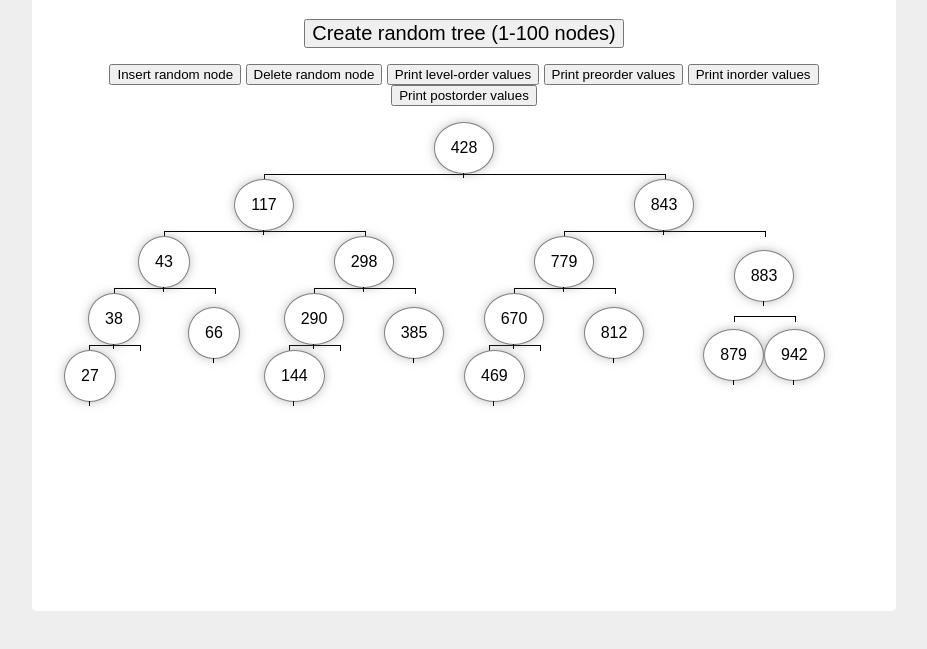
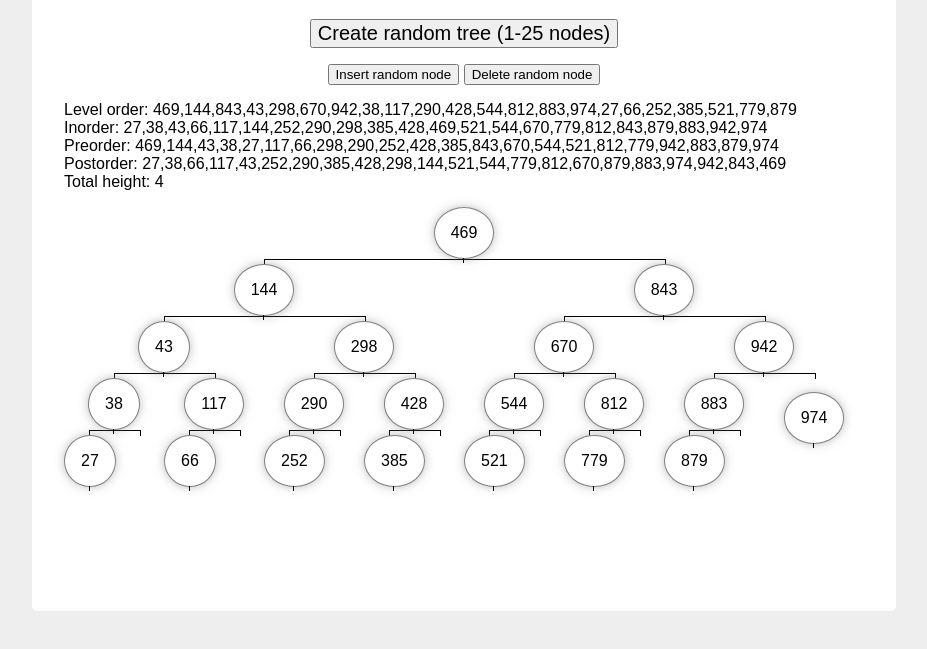
Before and after one commit to stephengroe/top-binary-search-tree, a plain HTML site: page index.html in a window 1280 px wide. Shown: the part 101-750 px from the top of the page, without its empty margins (176-1103 px from the left). Drawn offline with Linux system fonts and the light colour scheme.

Commit message:
Add height function

```diff
--- a/binary-search-tree.js
+++ b/binary-search-tree.js
@@ -12,14 +12,14 @@ function buildTree(sourceArray) {
     buildTree(array.slice(midpoint + 1, array.length))
   );
   return newNode;
-}
+};
 
 // Factory functions
 function createTree(root) {
   return {
     root,
   }
-}
+};
 
 function createNode(value, left=null, right=null) {
   return {
@@ -27,17 +27,41 @@ function createNode(value, left=null, right=null) {
     left,
     right,
   }
-}
+};
 
 // Render tree
 function renderTree(root) {
-  const container = document.querySelector("#tree-container");
 
-  while (container.firstChild) {
-    container.removeChild(container.firstChild);
+  // Render tree
+  const treeContainer = document.querySelector("#tree-container");
+
+  while (treeContainer.firstChild) {
+    treeContainer.removeChild(treeContainer.firstChild);
   }
-  container.append(renderNode(root));
-}
+  treeContainer.append(renderNode(root));
+
+  // Render data
+  const dataContainer = document.querySelector("#data-container");
+
+  while (dataContainer.firstChild) {
+    dataContainer.removeChild(dataContainer.firstChild);
+  }
+
+  const br1 = document.createElement("br");
+  const br2 = document.createElement("br");
+  const br3 = document.createElement("br");
+  const br4 = document.createElement("br");
+
+  dataContainer.append(`Level order: ${levelOrder(rootNode)}`);
+  dataContainer.append(br1);
+  dataContainer.append(`Inorder: ${inorder(rootNode)}`);
+  dataContainer.append(br2);
+  dataContainer.append(`Preorder: ${preorder(rootNode)}`);
+  dataContainer.append(br3);
+  dataContainer.append(`Postorder: ${postorder(rootNode)}`);
+  dataContainer.append(br4);
+  dataContainer.append(`Total height: ${height(rootNode)}`);
+};
 
 function renderNode(root) {
   let nodeContainer = document.createElement("div");
@@ -69,7 +93,7 @@ function renderNode(root) {
 
   nodeContainer.append(nodeContent, branchContainer);
   return nodeContainer;
-}
+};
 
 // Generate random array
 function generateArray(length) {
@@ -78,19 +102,19 @@ function generateArray(length) {
     array.push(Math.round(Math.random() * 1000));
   }
   return array;
-}
+};
 
 // Remove duplicates and sort array
 function prepArray(array) {
   const uniqueSet = new Set([...array]);
   return Array.from(uniqueSet).sort((a, b) => a - b);
-}
+};
 
 function refreshTree() {
-  nodeArray = generateArray(Math.ceil(Math.random() * 20));
+  nodeArray = generateArray(Math.ceil(Math.random() * 25));
   rootNode = buildTree(nodeArray);
   renderTree(rootNode);
-}
+};
 
 // Insert, delete, search
 function insertNode(node, root) {
@@ -183,8 +207,17 @@ function isLeaf(node) {
   return false;
 };
 
+function height(node) {
+  if (isLeaf(node)) return 0;
+
+  const array = [];
+  if (node.right !== null) array.push(1 + height(node.right));
+  if (node.left !== null) array.push(1 + height(node.left));
+
+  return Math.max(...array);
+};
+
 // Print values
-
 function levelOrder(root) {
   const valueArray = [];
   const stack = [root];
@@ -196,8 +229,8 @@ function levelOrder(root) {
     if (node.right) stack.push(node.right);
   }
 
-  return valueArray;
-}
+  return valueArray.flat(Infinity);
+};
 
 function preorder(root) {
   const valueArray = [];
@@ -207,8 +240,8 @@ function preorder(root) {
   if (root.left !== null) valueArray.push(preorder(root.left));
   if (root.right !== null) valueArray.push(preorder(root.right));
 
-  return valueArray;
-}
+  return valueArray.flat(Infinity);
+};
 
 function inorder(root) {
   const valueArray = [];
@@ -218,8 +251,8 @@ function inorder(root) {
   valueArray.push(root.value);
   if (root.right !== null) valueArray.push(inorder(root.right));
 
-  return valueArray;
-}
+  return valueArray.flat(Infinity);
+};
 
 function postorder(root) {
   const valueArray = [];
@@ -229,9 +262,8 @@ function postorder(root) {
   if (root.right !== null) valueArray.push(postorder(root.right));
   valueArray.push(root.value);
 
-  return valueArray;
-}
-
+  return valueArray.flat(Infinity);
+};
 
 // Initialize
 let rootNode;
@@ -249,37 +281,11 @@ document.querySelector("#insert-button").addEventListener("click", () => {
 });
 
 document.querySelector("#delete-button").addEventListener("click", () => {
-  deleteNode(
-    nodeArray[Math.floor(Math.random() * nodeArray.length)],
-    rootNode);
+  const nodeList = inorder(rootNode);
+  const randomIndex = Math.floor(Math.random() * nodeList.length);
+  deleteNode(nodeList[randomIndex], rootNode);
   renderTree(rootNode);
 });
-
-document.querySelector("#level-order-button").addEventListener("click", () => {
-  const p = document.createElement("p");
-  p.textContent = `Level order: ${levelOrder(rootNode)}`;
-  document.querySelector("output").append(p);
-});
-
-document.querySelector("#preorder-button").addEventListener("click", () => {
-  const p = document.createElement("p");
-  p.textContent = `Preorder: ${preorder(rootNode)}`;
-  document.querySelector("output").append(p);
-});
-
-document.querySelector("#inorder-button").addEventListener("click", () => {
-  const p = document.createElement("p");
-  p.textContent = `Inorder: ${inorder(rootNode)}`;
-  document.querySelector("output").append(p);
-});
-
-document.querySelector("#postorder-button").addEventListener("click", () => {
-  const p = document.createElement("p");
-  p.textContent = `Postorder: ${postorder(rootNode)}`;
-  document.querySelector("output").append(p);
-});
-
-
 
 const prettyPrint = (node, prefix = "", isLeft = true) => {
   if (node === null) {
--- a/index.html
+++ b/index.html
@@ -10,15 +10,12 @@
 <body>
   <div id="wrapper">
     <h1>Binary Search Tree</h1>
-    <button id="new-tree-button">Create random tree (1-100 nodes)</button>
+    <button id="new-tree-button">Create random tree (1-25 nodes)</button>
     <div id="button-wrapper">
       <button id="insert-button">Insert random node</button>
       <button id="delete-button">Delete random node</button>
-      <button id="level-order-button">Print level-order values</button>
-      <button id="preorder-button">Print preorder values</button>
-      <button id="inorder-button">Print inorder values</button>
-      <button id="postorder-button">Print postorder values</button>
     </div>
+    <div id="data-container"></div>
     <div id="tree-container"></div>
   </div>
 </body>
--- a/style.css
+++ b/style.css
@@ -96,3 +96,7 @@ h1 {
   text-align: center;
   margin-bottom: 1em;
 }
+
+#data-container {
+  margin-bottom: 1em;
+}
```
